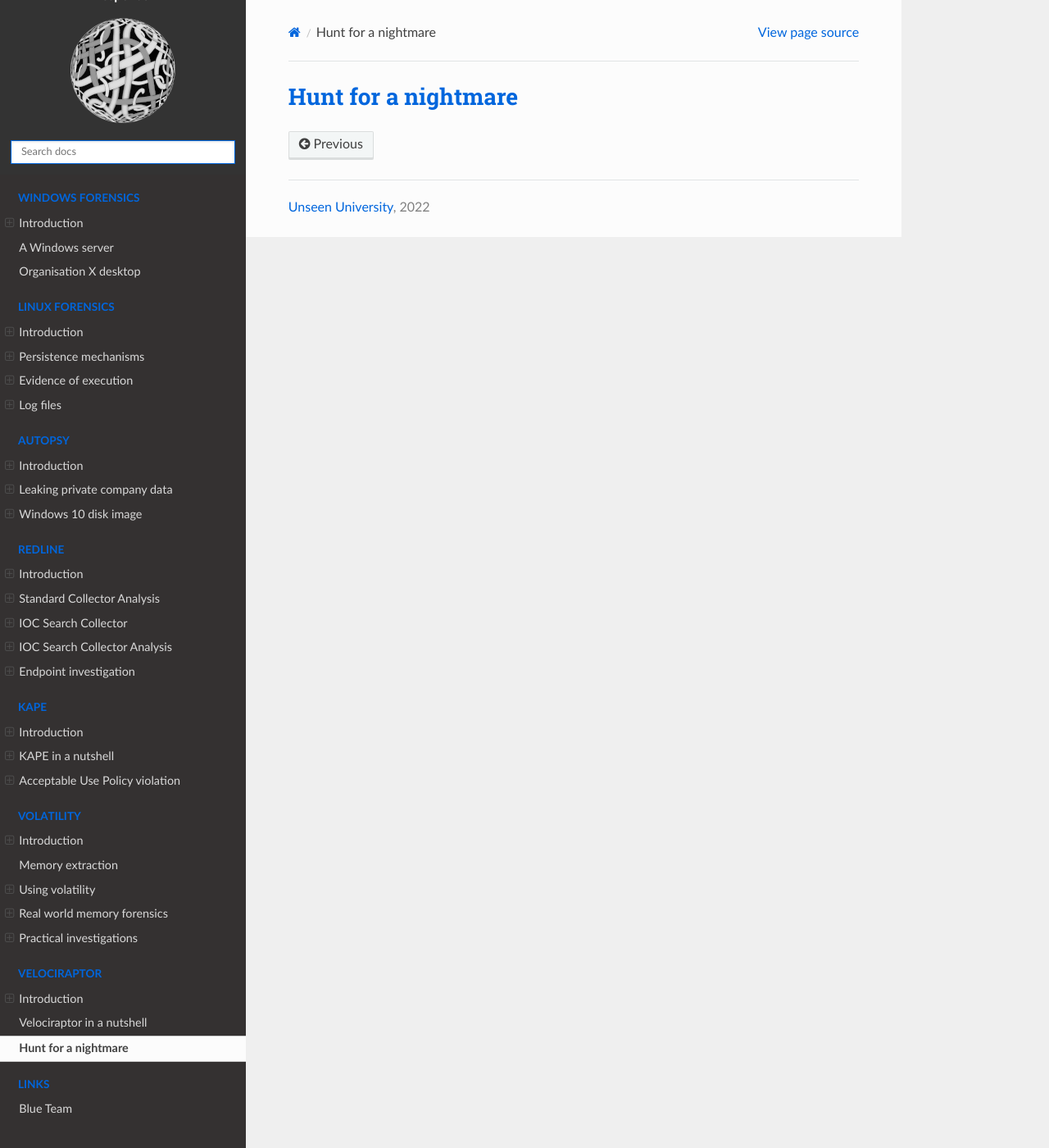
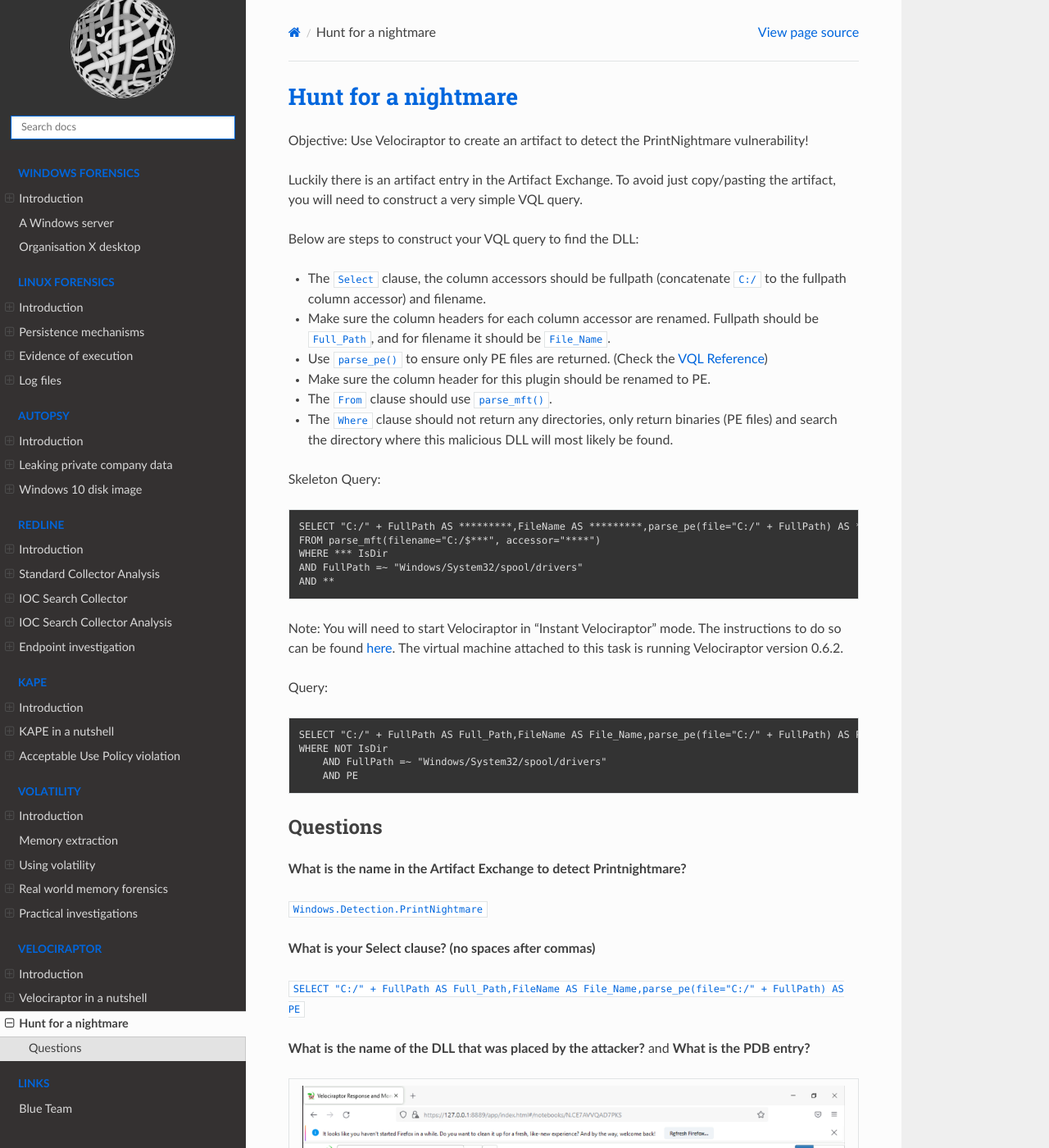
Before and after one commit to tymyrddin/blue-dfir, a Sphinx documentation site: the page built from source/docs/velociraptor/challenge.md, in a window 1280 px wide and 1400 px high. Shown: the whole window at 82% size. Built offline with Sphinx 7.4.7 and the Read the Docs theme 2.0.0, drawn with Linux system fonts in a browser that asks for light colours; some of the changed text lies outside the part shown.

Commit message:
Velociraptor

```diff
--- a/source/docs/velociraptor/challenge.md
+++ b/source/docs/velociraptor/challenge.md
@@ -1 +1,49 @@
 # Hunt for a nightmare
+
+Objective: Use Velociraptor to create an artifact to detect the PrintNightmare vulnerability!
+
+Luckily there is an artifact entry in the Artifact Exchange. To avoid just copy/pasting the artifact, you will need to construct a very simple VQL query.
+
+Below are steps to construct your VQL query to find the DLL:
+
+* The `Select` clause, the column accessors should be fullpath (concatenate `C:/` to the fullpath column accessor) and filename.
+* Make sure the column headers for each column accessor are renamed. Fullpath should be `Full_Path`, and for filename it should be `File_Name`.
+* Use `parse_pe()` to ensure only PE files are returned. (Check the [VQL Reference](https://docs.velociraptor.app/vql_reference/))
+* Make sure the column header for this plugin should be renamed to PE.
+* The `From` clause should use `parse_mft()`.
+* The `Where` clause should not return any directories, only return binaries (PE files) and search the directory where this malicious DLL will most likely be found.
+
+Skeleton Query:
+
+    SELECT "C:/" + FullPath AS *********,FileName AS *********,parse_pe(file="C:/" + FullPath) AS **
+    FROM parse_mft(filename="C:/$***", accessor="****")
+    WHERE *** IsDir
+    AND FullPath =~ "Windows/System32/spool/drivers"
+    AND **
+
+Note: You will need to start Velociraptor in "Instant Velociraptor" mode. The instructions to do so can be found
+[here](https://docs.velociraptor.app/docs/deployment/#instant-velociraptor). The virtual machine attached to this
+task is running Velociraptor version 0.6.2.
+
+Query:
+
+    SELECT "C:/" + FullPath AS Full_Path,FileName AS File_Name,parse_pe(file="C:/" + FullPath) AS PE FROM parse_mft(filename="C:/$MFT", accessor="ntfs")
+    WHERE NOT IsDir
+        AND FullPath =~ "Windows/System32/spool/drivers"
+        AND PE
+
+## Questions
+
+**What is the name in the Artifact Exchange to detect Printnightmare?**
+
+`Windows.Detection.PrintNightmare`
+
+**What is your Select clause? (no spaces after commas)**
+
+`SELECT "C:/" + FullPath AS Full_Path,FileName AS File_Name,parse_pe(file="C:/" + FullPath) AS PE`
+
+**What is the name of the DLL that was  placed by the attacker?** and **What is the PDB entry?**
+
+| ![Velociraptor nightmare](../../_static/images/velociraptor-nightmare.png)
+|:--:|
+| `nightmare.dll` resp `C:\Users\caleb\source\repos\nightmare\x64\Release\nightmare.pdb` |
```
Also changed, not shown: source/docs/velociraptor/nutshell.md (+18 -0 lines), source/_static/images/velociraptor-nightmare.png (added).
